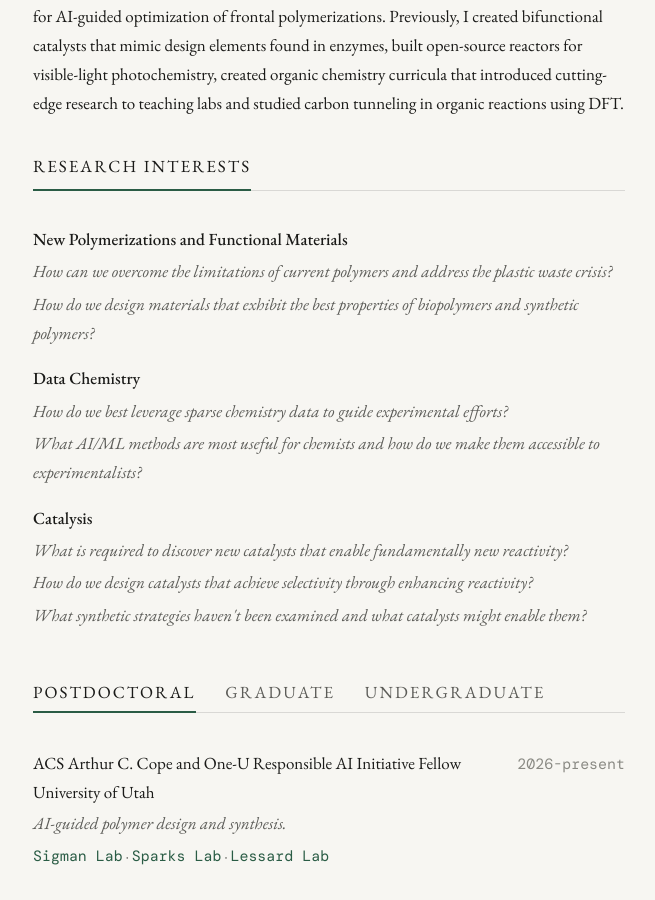
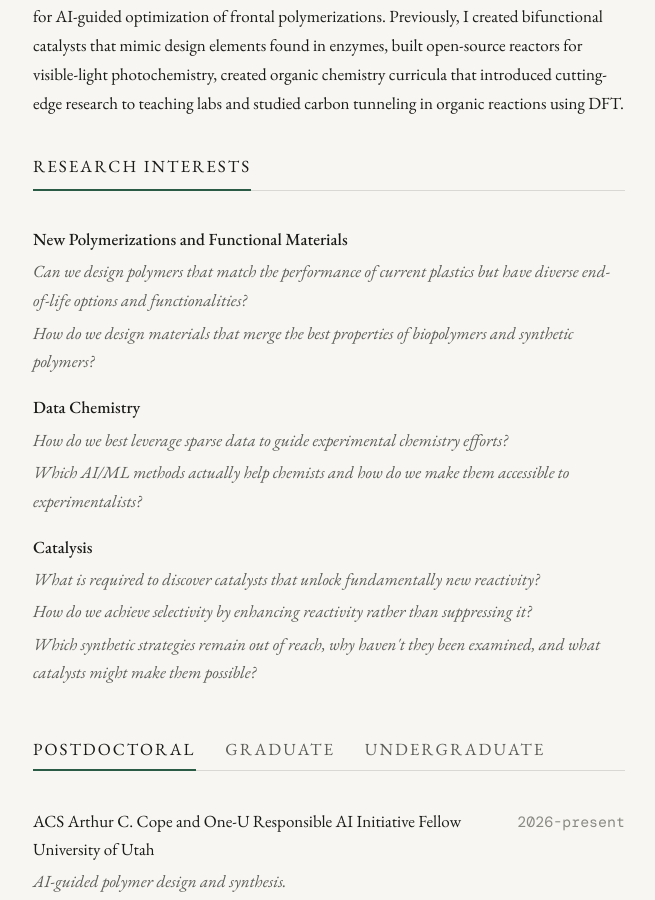
Before and after one commit to plampkin/plampkin.github.io, a Jekyll site: the page built from index.html, in a window 1280 px wide and 900 px high, scrolled down 415 px. Shown: the whole window, without its empty margins (311-966 px from the left). Built offline with Jekyll 4.4.1, drawn with Linux system fonts in a browser that asks for light colours.

Commit message:
final update

```diff
--- a/_config.yml
+++ b/_config.yml
@@ -26,17 +26,17 @@ links:
     url: "https://www.linkedin.com/in/philip-p-lampkin/"
 
 # Bio paragraph (shown below the header links)
-author:
-  name: Philip Lampkin
+#author:
+#  name: Philip Lampkin
 
-social:
-  name: Philip Lampkin
-  links:
-    - "https://scholar.google.com/citations?user=h5jm0eEAAAAJ&hl=en"
-    - "https://github.com/plampkin"
-    - "https://bsky.app/profile/philiplampkin.bsky.social"
-    - "https://www.linkedin.com/in/philip-p-lampkin/"
-    - "https://orcid.org/0000-0002-6908-9619"
+#social:
+#  name: Philip Lampkin
+#  links:
+#    - "https://scholar.google.com/citations?user=h5jm0eEAAAAJ&hl=en"
+#    - "https://github.com/plampkin"
+#    - "https://bsky.app/profile/philiplampkin.bsky.social"
+#    - "https://www.linkedin.com/in/philip-p-lampkin/"
+#    - "https://orcid.org/0000-0002-6908-9619"
 
 bio: >
   I am a postdoctoral fellow engaged in research at the intersection of polymers, physical
@@ -51,11 +51,15 @@ bio: >
 # Research interests (the bordered list)
 interests:
   - title: New Polymerizations and Functional Materials
-    desc: How can we overcome the limitations of current polymers and address the plastic waste crisis? How do we design materials that exhibit the best properties of biopolymers and synthetic polymers?
+    desc: Can we design polymers that match the performance of current plastics but have diverse end-of-life options and functionalities?
+          How do we design materials that merge the best properties of biopolymers and synthetic polymers?
   - title: Data Chemistry
-    desc: How do we best leverage sparse chemistry data to guide experimental efforts? What AI/ML methods are most useful for chemists and how do we make them accessible to experimentalists?
+    desc: How do we best leverage sparse data to guide experimental chemistry efforts?
+          Which AI/ML methods actually help chemists and how do we make them accessible to experimentalists?
   - title: Catalysis
-    desc: What is required to discover new catalysts that enable fundamentally new reactivity? How do we design catalysts that achieve selectivity through enhancing reactivity? What synthetic strategies haven't been examined and what catalysts might enable them?
+    desc: What is required to discover catalysts that unlock fundamentally new reactivity?
+          How do we achieve selectivity by enhancing reactivity rather than suppressing it?
+          Which synthetic strategies remain out of reach, why haven't they been examined, and what catalysts might make them possible?
 
 
 # Current position line
```
